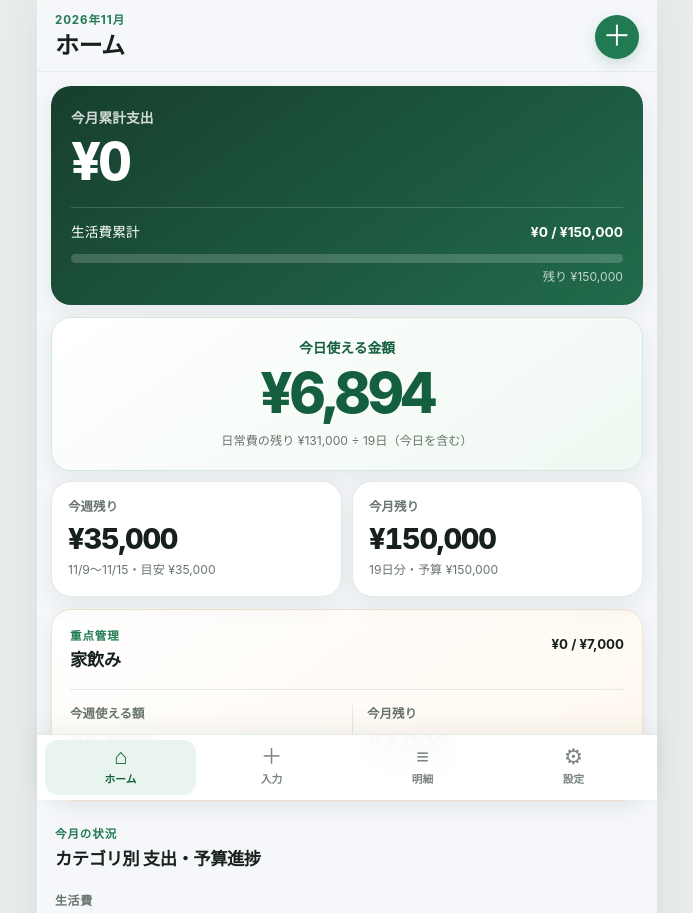
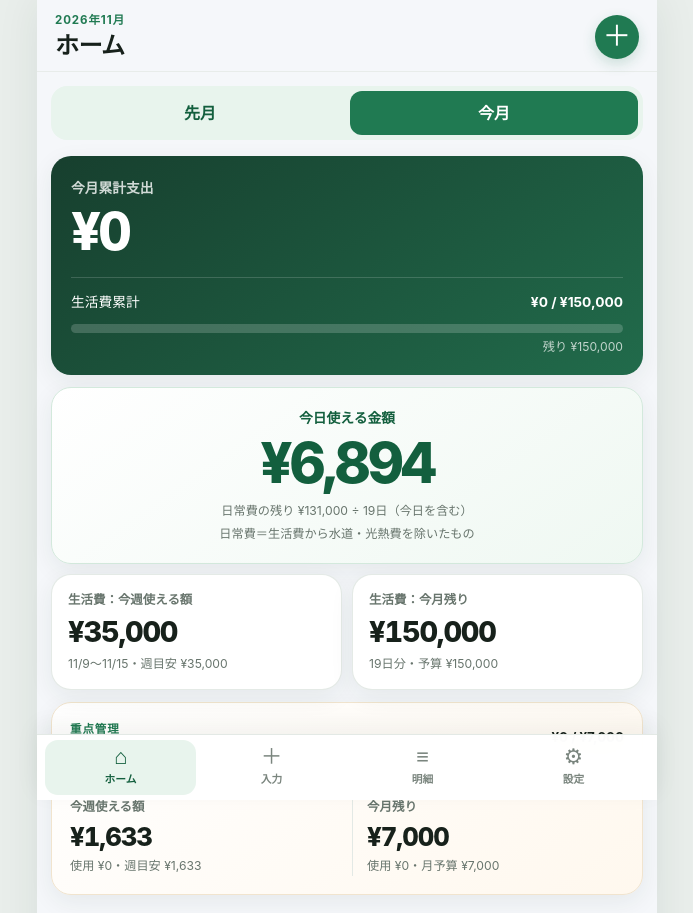
Before and after one commit to toreben-GPT/money-dashboard, a plain HTML site: page index.html in a window 1280 px wide. Shown: the top 913 px of the page, without its empty margins (293-986 px from the left). Drawn offline with Linux system fonts and the light colour scheme.

Commit message:
家計簿v4: 月残額を上限に統一し先月ダッシュボードを追加
生活費・食費・タバコの週額と日額の月上限、月またぎ週の按分、先月全体の振り返りと明細連携を実装。
既存スモークテスト、写真再現・後日入力・年越し・閏年の回帰テスト、WebKit 390x844/430x932/844x390を検証。

```diff
--- a/app.js
+++ b/app.js
@@ -2,7 +2,7 @@
   "use strict";
 
   const STORAGE_KEY = "mainichiKakeibo_v1";
-  const APP_VERSION = 3.2;
+  const APP_VERSION = 4;
   const CATEGORY_GROUPS = ["生活費", "固定費", "特別な支出"];
   const DONUT_COLORS = ["#207a52", "#e5a72f", "#4b79b9", "#df7650", "#7d65b3", "#43a5a1", "#b76386", "#7e9251"];
 
@@ -23,6 +23,7 @@
   const CATEGORY_INPUT_ORDER = DEFAULT_CATEGORIES.map(category => category.name);
 
   let state = loadState();
+  let homeMonthOffset = 0;
   let lastSavedId = null;
   let detailExpenseId = null;
   let csvPreviewRows = [];
@@ -216,6 +217,22 @@
   }
 
   function bindEvents() {
+    $("#homePreviousMonth").addEventListener("click", () => {
+      homeMonthOffset = -1;
+      renderHome();
+    });
+    $("#homeCurrentMonth").addEventListener("click", () => {
+      homeMonthOffset = 0;
+      renderHome();
+    });
+    $("#homeSeeAll").addEventListener("click", () => {
+      els.filterMonth.value = homePeriod().month;
+      els.filterMajor.value = "";
+      els.filterSub.value = "";
+      populateFilterSubs();
+      updatePickerDisplays();
+      navigate("transactions");
+    });
     $$("[data-tab]").forEach(button => button.addEventListener("click", () => navigate(button.dataset.tab)));
     $$("[data-go-screen]").forEach(button => button.addEventListener("click", () => navigate(button.dataset.goScreen)));
     els.headerAddButton.addEventListener("click", () => {
@@ -354,65 +371,94 @@
     if (scroll) window.scrollTo({ top: 0, behavior: "smooth" });
   }
 
+  // Use local calendar dates so DST and UTC cannot shift month boundaries.
+  function homePeriod() {
+    const today = parseLocalDate(todayISO());
+    const first = new Date(today.getFullYear(), today.getMonth() + homeMonthOffset, 1);
+    const last = new Date(first.getFullYear(), first.getMonth() + 1, 0);
+    const month = monthKey(dateToISO(first));
+    const start = dateToISO(first);
+    const end = dateToISO(last);
+    const anchor = homeMonthOffset === 0 ? today : last;
+    const weekStart = [dateToISO(startOfWeek(anchor)), start].sort()[1];
+    const weekEnd = [dateToISO(addDays(startOfWeek(anchor), 6)), end].sort()[0];
+    const weekDays = parseLocalDate(weekEnd).getDate() - parseLocalDate(weekStart).getDate() + 1;
+    return { today, first, month, start, end, weekStart, weekEnd, weekDays,
+      daysInMonth: last.getDate(), past: homeMonthOffset !== 0,
+      label: homeMonthOffset === 0 ? "今月" : `${first.getMonth() + 1}月` };
+  }
+
+  function weeklyAllowance(weekRemaining, monthRemaining) {
+    return Math.max(0, Math.min(weekRemaining, monthRemaining));
+  }
+
+  function monthLimitNote(weekRemaining, monthRemaining) {
+    return monthRemaining < weekRemaining ? "・月予算の残りを上限にしています" : "";
+  }
+
   function renderHome() {
-    const today = parseLocalDate(todayISO());
-    const currentMonth = monthKey(todayISO());
-    const monthStart = `${currentMonth}-01`;
-    const lastDay = new Date(today.getFullYear(), today.getMonth() + 1, 0).getDate();
-    const monthEnd = `${currentMonth}-${String(lastDay).padStart(2, "0")}`;
-    const weekStartDate = startOfWeek(today);
-    const weekEndDate = addDays(weekStartDate, 6);
-    const weekStart = dateToISO(weekStartDate);
-    const weekEnd = dateToISO(weekEndDate);
-    const monthExpenses = expensesBetween(monthStart, monthEnd);
+    const period = homePeriod();
+    const { today, first, weekStart, weekEnd, weekDays, daysInMonth, past, label } = period;
+    const monthExpenses = expensesBetween(period.start, period.end);
     const weekExpenses = expensesBetween(weekStart, weekEnd);
     const livingCategories = new Set(state.categories.filter(category => category.group === "生活費").map(category => category.name));
     const monthLiving = sum(monthExpenses.filter(expense => livingCategories.has(expense.majorCategory)).map(expense => expense.amount));
     const weekLiving = sum(weekExpenses.filter(expense => livingCategories.has(expense.majorCategory)).map(expense => expense.amount));
     const monthTotal = sum(monthExpenses.map(expense => expense.amount));
-    const daysInMonth = lastDay;
-    const weeklyLivingBudget = Math.round(state.budgets.living / daysInMonth * 7);
+    const weeklyLivingBudget = Math.round(state.budgets.living / daysInMonth * weekDays);
     const weekRemaining = weeklyLivingBudget - weekLiving;
     const monthRemaining = state.budgets.living - monthLiving;
-    const daysRemainingMonth = lastDay - today.getDate() + 1;
+    const daysRemainingMonth = past ? 0 : daysInMonth - today.getDate() + 1;
     const dailyCategories = state.categories.filter(isDailySpendCategory);
     const dailyCategoryNames = new Set(dailyCategories.map(category => category.name));
     const dailyBudget = sum(dailyCategories.map(category => category.budget));
     const monthDailySpent = sum(monthExpenses.filter(expense => dailyCategoryNames.has(expense.majorCategory)).map(expense => expense.amount));
     const dailyRemaining = dailyBudget - monthDailySpent;
-    const todayAvailable = Math.max(0, Math.floor(dailyRemaining / daysRemainingMonth));
-
-    els.headerMonth.textContent = `${today.getFullYear()}年${today.getMonth() + 1}月`;
+    const dailyAllowance = past ? 0 : Math.max(0, Math.floor(dailyRemaining / daysRemainingMonth));
+    const todayAvailable = Math.max(0, Math.min(dailyAllowance, monthRemaining));
+
+    els.headerMonth.textContent = `${first.getFullYear()}年${first.getMonth() + 1}月`;
+    $("#homePreviousMonth").setAttribute("aria-pressed", String(past));
+    $("#homeCurrentMonth").setAttribute("aria-pressed", String(!past));
+    ["todayCard", "livingWeekCard", "drinkWeekCard"].forEach(id => $("#" + id).classList.toggle("is-hidden", past));
+    ["livingMetrics", "drinkMetrics"].forEach(id => $("#" + id).classList.toggle("monthly-review", past));
+    $("#homeBudgetNote").classList.toggle("is-hidden", !past);
+    $("#monthTotalLabel").textContent = `${label}累計支出`;
+    $("#livingMonthLabel").textContent = past ? `生活費：${label}の予算残額` : "生活費：今月残り";
+    $("#drinkMonthLabel").textContent = past ? `${label}の予算残額` : "今月残り";
+    $("#categoryPeriodLabel").textContent = `${label}の状況`;
+    $("#donutTitle").textContent = `${label}の支出割合`;
+    els.donutEmpty.textContent = `${label}の生活費を登録すると内訳が表示されます。`;
+    $("#recentTitle").textContent = `${label}の最近の支出`;
     els.monthTotal.textContent = yen(monthTotal);
     els.livingTotalText.textContent = `${yen(monthLiving)} / ${yen(state.budgets.living)}`;
     setProgress(els.livingProgress, percent(monthLiving, state.budgets.living));
     els.livingRemainingText.textContent = `残り ${yen(monthRemaining)}`;
     els.todayAvailable.textContent = yen(todayAvailable);
-    els.todayBasis.textContent = `日常費の残り ${yen(dailyRemaining)} ÷ ${daysRemainingMonth}日（今日を含む）`;
-    setSignedAmount(els.weekRemaining, weekRemaining);
-    els.weekDetail.textContent = `${formatShortDate(weekStart)}〜${formatShortDate(weekEnd)}・目安 ${yen(weeklyLivingBudget)}`;
+    els.todayBasis.textContent = `日常費の残り ${yen(dailyRemaining)} ÷ ${daysRemainingMonth}日（今日を含む）${todayAvailable < dailyAllowance ? "・生活費の月残額が上限です" : ""}`;
+    setSignedAmount(els.weekRemaining, weeklyAllowance(weekRemaining, monthRemaining));
+    els.weekDetail.textContent = `${formatShortDate(weekStart)}〜${formatShortDate(weekEnd)}・週目安 ${yen(weeklyLivingBudget)}${monthLimitNote(weekRemaining, monthRemaining)}`;
     setSignedAmount(els.monthRemaining, monthRemaining);
-    els.monthDetail.textContent = `${daysRemainingMonth}日分・予算 ${yen(state.budgets.living)}`;
+    els.monthDetail.textContent = `${past ? "月全体" : `${daysRemainingMonth}日分`}・予算 ${yen(state.budgets.living)}`;
 
     const drinkMonthSpent = sum(monthExpenses.filter(expense => expense.subCategory === "家飲み").map(expense => expense.amount));
     const drinkWeekSpent = sum(weekExpenses.filter(expense => expense.subCategory === "家飲み").map(expense => expense.amount));
-    const drinkWeekBudget = Math.round(state.budgets.homeDrinking / daysInMonth * 7);
+    const drinkWeekBudget = Math.round(state.budgets.homeDrinking / daysInMonth * weekDays);
     const drinkWeekRemaining = drinkWeekBudget - drinkWeekSpent;
     const drinkMonthRemaining = state.budgets.homeDrinking - drinkMonthSpent;
-    const drinkWeekAvailable = Math.max(0, Math.min(drinkWeekRemaining, drinkMonthRemaining));
-    const drinkMonthLimited = drinkMonthRemaining < drinkWeekRemaining;
+    const drinkWeekAvailable = weeklyAllowance(drinkWeekRemaining, drinkMonthRemaining);
     els.drinkUsage.textContent = `${yen(drinkMonthSpent)} / ${yen(state.budgets.homeDrinking)}`;
     setSignedAmount(els.drinkWeekRemaining, drinkWeekAvailable);
-    els.drinkWeekDetail.textContent = `使用 ${yen(drinkWeekSpent)}・週目安 ${yen(drinkWeekBudget)}${drinkMonthLimited ? "・月予算の残りを上限にしています" : ""}`;
+    els.drinkWeekDetail.textContent = `使用 ${yen(drinkWeekSpent)}・週目安 ${yen(drinkWeekBudget)}${monthLimitNote(drinkWeekRemaining, drinkMonthRemaining)}`;
     setSignedAmount(els.drinkMonthRemaining, drinkMonthRemaining);
     els.drinkMonthDetail.textContent = `使用 ${yen(drinkMonthSpent)}・月予算 ${yen(state.budgets.homeDrinking)}`;
 
-    renderCategoryProgress(monthExpenses, weekExpenses, daysInMonth);
+    renderCategoryProgress(monthExpenses, weekExpenses, period);
     renderDonut(monthExpenses, livingCategories);
-    renderRecent();
-  }
-
-  function renderCategoryProgress(monthExpenses, weekExpenses, daysInMonth) {
+    renderRecent(monthExpenses);
+  }
+
+  function renderCategoryProgress(monthExpenses, weekExpenses, period) {
     const blocks = [];
     CATEGORY_GROUPS.forEach(group => {
       const categories = state.categories.filter(category => category.group === group);
@@ -433,7 +479,7 @@
             expense.majorCategory === category.name && expense.subCategory !== "家飲み"
           ).map(expense => expense.amount));
           const budget = Math.max(0, category.budget - state.budgets.homeDrinking);
-          miniProgress = miniProgressHtml("家飲み以外の食費", monthSpent, weekSpent, budget, daysInMonth);
+          miniProgress = miniProgressHtml("家飲み以外の食費", monthSpent, weekSpent, budget, period);
         }
         if (category.name === "日用品") {
           const monthSpent = sum(monthExpenses.filter(expense =>
@@ -442,7 +488,7 @@
           const weekSpent = sum(weekExpenses.filter(expense =>
             expense.majorCategory === category.name && expense.subCategory === "タバコ"
           ).map(expense => expense.amount));
-          miniProgress = miniProgressHtml("タバコ", monthSpent, weekSpent, state.budgets.tobacco, daysInMonth);
+          miniProgress = miniProgressHtml("タバコ", monthSpent, weekSpent, state.budgets.tobacco, period);
         }
         blocks.push(progressCardHtml(category.name, spent, category.budget, miniProgress));
       });
@@ -470,12 +516,14 @@
       </article>`;
   }
 
-  function miniProgressHtml(name, monthSpent, weekSpent, budget, daysInMonth) {
+  function miniProgressHtml(name, monthSpent, weekSpent, budget, period) {
+    const { daysInMonth, weekDays, past, label } = period;
     const rate = percent(monthSpent, budget);
     const status = progressStatus(rate, budget, monthSpent);
     const monthRemaining = budget - monthSpent;
-    const weekBudget = Math.round(budget / daysInMonth * 7);
+    const weekBudget = Math.round(budget / daysInMonth * weekDays);
     const weekRemaining = weekBudget - weekSpent;
+    const weekAvailable = weeklyAllowance(weekRemaining, monthRemaining);
     return `
       <div class="mini-progress">
         <div class="mini-progress-head">
@@ -483,11 +531,11 @@
           <span>月予算 ${yen(budget)}</span>
         </div>
         <div class="mini-progress-values">
-          <span>今月残り <b class="${monthRemaining < 0 ? "is-negative" : ""}">${yen(monthRemaining)}</b></span>
-          <span>今週残り <b class="${weekRemaining < 0 ? "is-negative" : ""}">${yen(weekRemaining)}</b></span>
+          <span>${past ? `${label}の予算残額` : "今月残り"} <b class="${monthRemaining < 0 ? "is-negative" : ""}">${yen(monthRemaining)}</b></span>
+          ${past ? "" : `<span>今週使える額 <b>${yen(weekAvailable)}</b></span>`}
         </div>
         <div class="progress-track mini" aria-hidden="true"><div class="progress-fill ${status.className}" style="width:${Math.min(Math.max(rate, monthSpent > 0 && budget === 0 ? 100 : 0), 100)}%"></div></div>
-        <p>今週使用 ${yen(weekSpent)}・週目安 ${yen(weekBudget)}</p>
+        ${past ? "" : `<p>今週使用 ${yen(weekSpent)}・週目安 ${yen(weekBudget)}${monthLimitNote(weekRemaining, monthRemaining)}</p>`}
       </div>`;
   }
 
@@ -498,7 +546,7 @@
           <h3>${escapeHtml(name)}</h3>
           <strong>${yen(spent)}</strong>
         </div>
-        <p class="special-spending-note">今月の支出・予算対象外</p>
+        <p class="special-spending-note">${homePeriod().label}の支出・予算対象外</p>
       </article>`;
   }
 
@@ -535,11 +583,11 @@
       </div>`).join("");
   }
 
-  function renderRecent() {
-    const recent = sortedExpenses(state.expenses).slice(0, 5);
+  function renderRecent(monthExpenses) {
+    const recent = sortedExpenses(monthExpenses).slice(0, 5);
     els.recentList.innerHTML = recent.length
       ? recent.map(transactionRowHtml).join("")
-      : `<p class="empty-state">まだ支出がありません。<br>「入力」から最初の1件を登録しましょう。</p>`;
+      : `<p class="empty-state">この月の支出はありません。<br>「入力」から利用日を指定して登録できます。</p>`;
   }
 
   function renderQuickInputs() {
--- a/index.html
+++ b/index.html
@@ -7,7 +7,7 @@
   <meta name="apple-mobile-web-app-capable" content="yes">
   <meta name="apple-mobile-web-app-status-bar-style" content="default">
   <title>まいにち家計簿</title>
-  <link rel="stylesheet" href="style.css?v=3.2">
+  <link rel="stylesheet" href="style.css?v=4">
 </head>
 <body>
   <div class="app-shell">
@@ -22,8 +22,13 @@
     <main>
       <section class="screen is-active" id="homeScreen" data-screen="home" aria-labelledby="homeTitle">
         <h2 class="sr-only" id="homeTitle">ホーム</h2>
+        <div class="home-month-switch" role="group" aria-label="ダッシュボードの表示月">
+          <button id="homePreviousMonth" type="button" aria-pressed="false">先月</button>
+          <button id="homeCurrentMonth" type="button" aria-pressed="true">今月</button>
+        </div>
+        <p class="support-text is-hidden" id="homeBudgetNote">過去月の予算比較には、現在設定している予算・カテゴリを使用しています。</p>
         <article class="hero-card">
-          <p class="card-label">今月累計支出</p>
+          <p class="card-label" id="monthTotalLabel">今月累計支出</p>
           <p class="hero-amount" id="monthTotal">¥0</p>
           <div class="hero-divider"></div>
           <div class="row-between compact">
@@ -36,20 +41,21 @@
           <p class="support-text right" id="livingRemainingText">残り ¥150,000</p>
         </article>
 
-        <article class="today-card">
+        <article class="today-card" id="todayCard">
           <p class="card-label">今日使える金額</p>
           <p class="today-amount" id="todayAvailable">¥0</p>
           <p class="support-text" id="todayBasis">週・月の残りから控えめな方を表示</p>
+          <p class="metric-note">日常費＝生活費から水道・光熱費を除いたもの</p>
         </article>
 
-        <div class="metric-grid">
-          <article class="metric-card">
-            <p class="metric-label">今週残り</p>
+        <div class="metric-grid" id="livingMetrics">
+          <article class="metric-card" id="livingWeekCard">
+            <p class="metric-label">生活費：今週使える額</p>
             <p class="metric-value" id="weekRemaining">¥0</p>
             <p class="metric-note" id="weekDetail"></p>
           </article>
           <article class="metric-card">
-            <p class="metric-label">今月残り</p>
+            <p class="metric-label" id="livingMonthLabel">生活費：今月残り</p>
             <p class="metric-value" id="monthRemaining">¥0</p>
             <p class="metric-note" id="monthDetail"></p>
           </article>
@@ -63,14 +69,14 @@
             </div>
             <p class="usage-summary" id="drinkUsage">¥0 / ¥7,000</p>
           </div>
-          <div class="metric-grid nested">
-            <div>
+          <div class="metric-grid nested" id="drinkMetrics">
+            <div id="drinkWeekCard">
               <p class="metric-label">今週使える額</p>
               <p class="metric-value small" id="drinkWeekRemaining">¥0</p>
               <p class="metric-note" id="drinkWeekDetail"></p>
             </div>
             <div>
-              <p class="metric-label">今月残り</p>
+              <p class="metric-label" id="drinkMonthLabel">今月残り</p>
               <p class="metric-value small" id="drinkMonthRemaining">¥0</p>
               <p class="metric-note" id="drinkMonthDetail"></p>
             </div>
@@ -80,7 +86,7 @@
         <section class="home-section" aria-labelledby="categoryProgressTitle">
           <div class="section-heading outside">
             <div>
-              <p class="mini-kicker">今月の状況</p>
+              <p class="mini-kicker" id="categoryPeriodLabel">今月の状況</p>
               <h2 id="categoryProgressTitle">カテゴリ別 支出・予算進捗</h2>
             </div>
           </div>
@@ -109,7 +115,7 @@
               <p class="mini-kicker">直近5件</p>
               <h2 id="recentTitle">最近の支出</h2>
             </div>
-            <button class="text-button" type="button" data-go-screen="transactions">すべて見る</button>
+            <button class="text-button" type="button" id="homeSeeAll">すべて見る</button>
           </div>
           <div class="transaction-list" id="recentList"></div>
         </section>
@@ -273,7 +279,7 @@
           <button class="danger-button" id="deleteAllButton" type="button">すべて削除</button>
         </article>
 
-        <p class="version-label">まいにち家計簿 v3.2</p>
+        <p class="version-label">まいにち家計簿 v4</p>
       </section>
     </main>
 
@@ -459,6 +465,6 @@
 
   <div class="toast" id="toast" role="status" aria-live="polite"></div>
 
-  <script src="app.js?v=3.2"></script>
+  <script src="app.js?v=4"></script>
 </body>
 </html>
--- a/style.css
+++ b/style.css
@@ -1908,3 +1908,38 @@ body.modal-open {
     transition-duration: 0.01ms !important;
   }
 }
+
+/* Dashboard month selection and completed-month review. */
+.home-month-switch {
+  display: flex;
+  gap: 6px;
+  padding: 5px;
+  margin-bottom: 16px;
+  border-radius: 16px;
+  background: var(--green-soft);
+}
+.home-month-switch button {
+  flex: 1;
+  min-width: 0;
+  min-height: 44px;
+  border: 0;
+  border-radius: 12px;
+  background: transparent;
+  color: var(--green-dark);
+  font-weight: 700;
+}
+.home-month-switch button[aria-pressed="true"] {
+  background: var(--green);
+  color: white;
+}
+.metric-grid.monthly-review {
+  grid-template-columns: minmax(0, 1fr);
+}
+#homeBudgetNote {
+  margin: 0 0 16px;
+}
+
+.metric-grid.nested.monthly-review > div + div {
+  padding-left: 0;
+  border-left: 0;
+}
```
Also changed, not shown: tests/smoke-test.mjs (+115 -5 lines), 1 other file.
